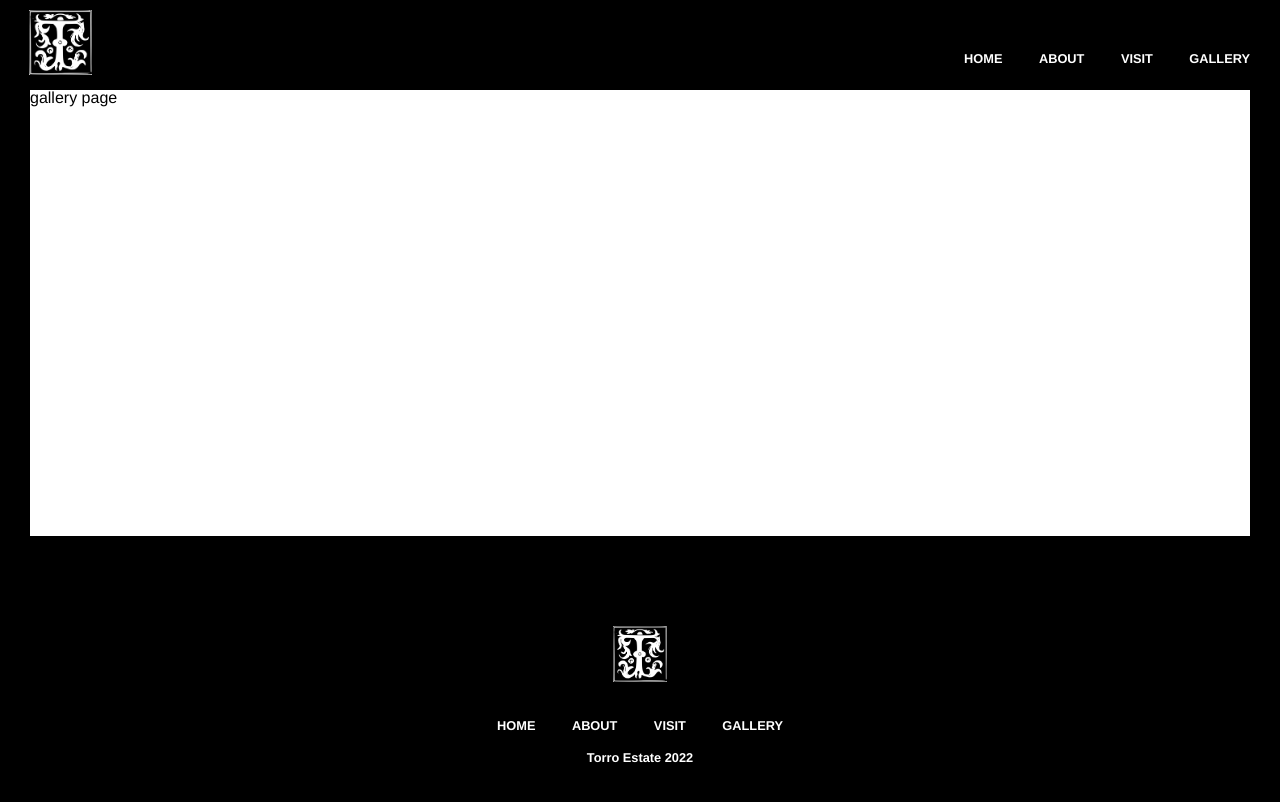
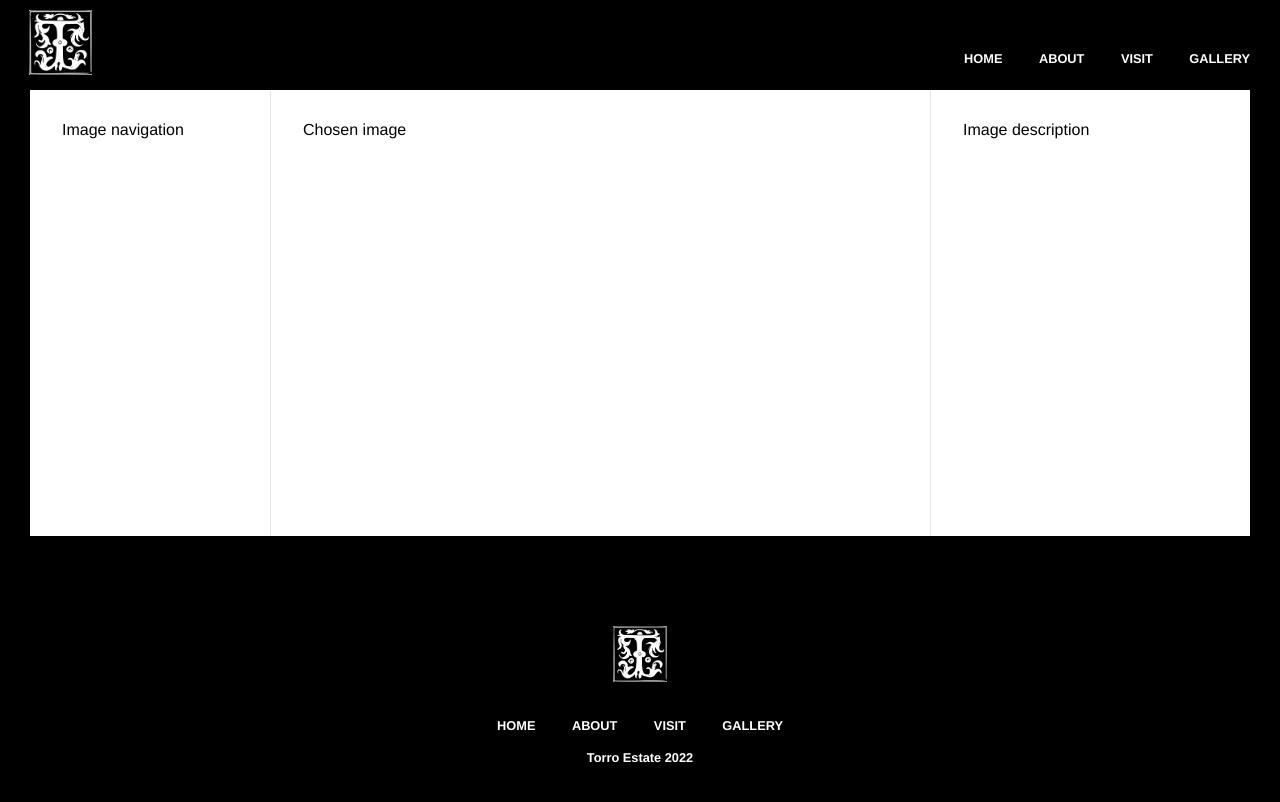
Before and after one commit to AnjanaLP/vineyard-website, a Jekyll site: the page built from gallery/index.html, in a window 1280 px wide. Shown: the top 802 px of the page. Built offline with Jekyll 4.4.1, drawn with Linux system fonts in a browser that asks for light colours.

Commit message:
add three column layout to gallery page

```diff
--- a/assets/css/main.css
+++ b/assets/css/main.css
@@ -62,6 +62,7 @@
   min-height: 100vh;
 }
 .content-container {
+  display: flex;
   flex-grow: 1;
   padding-top: 10vh;
   width: 100%;
@@ -140,6 +141,28 @@
 .footer-nav li {
   display: inline-block;
   margin: 2em 1em 0;
+}
+
+/* COLUMN STYLES */
+.col-three {
+  display: flex;
+  flex: 1;
+}
+.col {
+  box-sizing: border-box;
+  padding: 2em;
+}
+.col-nav {
+  flex: 0 1 15em;
+}
+.col-content {
+  flex: 1;
+}
+.col-aside {
+  flex: 0 1 20em;
+}
+.col ~ .col {
+  border-left: 1px solid rgba(0, 0, 0, 0.1);
 }
 
 /* HERO STYLES */
--- a/gallery/index.html
+++ b/gallery/index.html
@@ -1,4 +1,14 @@
 ---
 layout: default
 ---
-gallery page
+<div class="gallery col-three">
+  <div class="col col-nav">
+    Image navigation
+  </div>
+  <div class="col col-content">
+    Chosen image
+  </div>
+  <div class="col col-aside">
+    Image description
+  </div>
+</div>
--- a/index.html
+++ b/index.html
@@ -1,6 +1,7 @@
 ---
 layout: default
 ---
+<div class="home">
   <div class="full-hero hero-home">
     <div class="hero-content">
       <h1>Torro Estate</h1>
@@ -78,3 +79,4 @@
       </div>
     </div>
   </div>
+</div>
```
Lines whose indentation alone changed are shown as unchanged.
